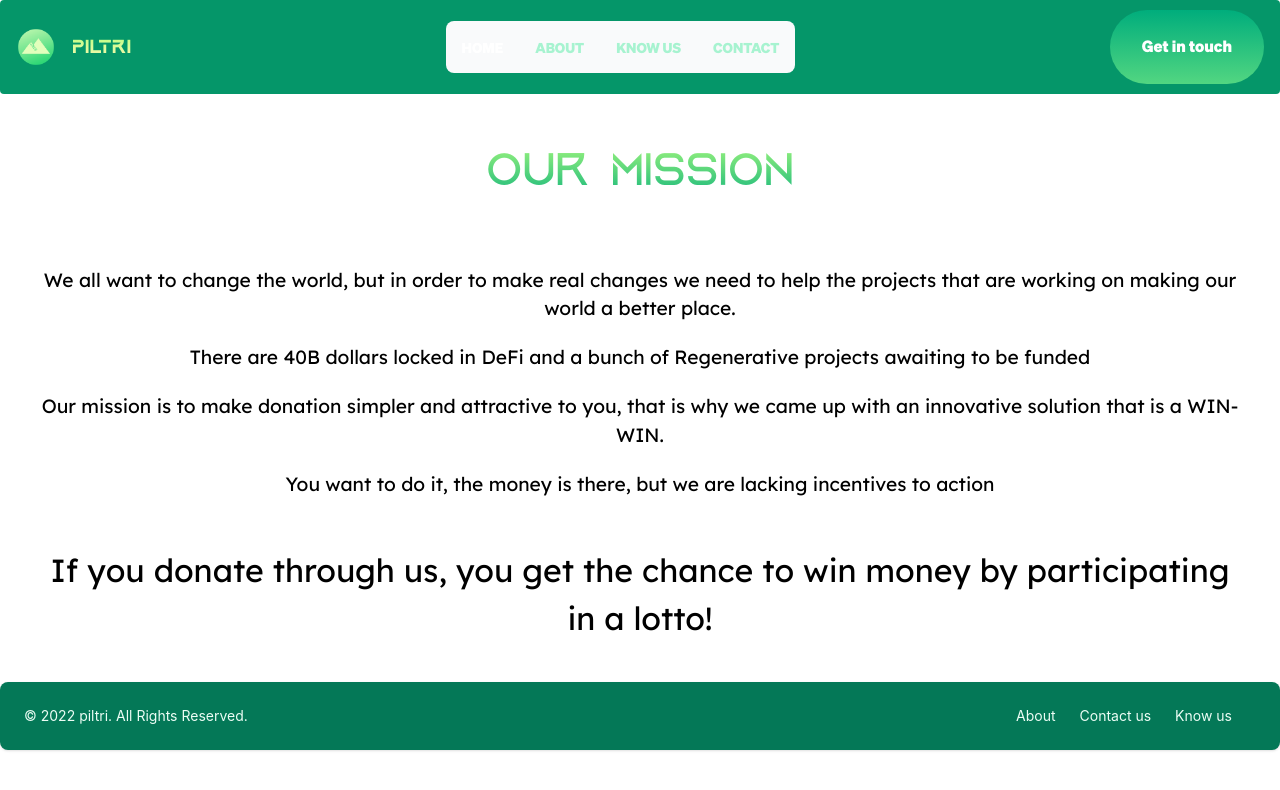
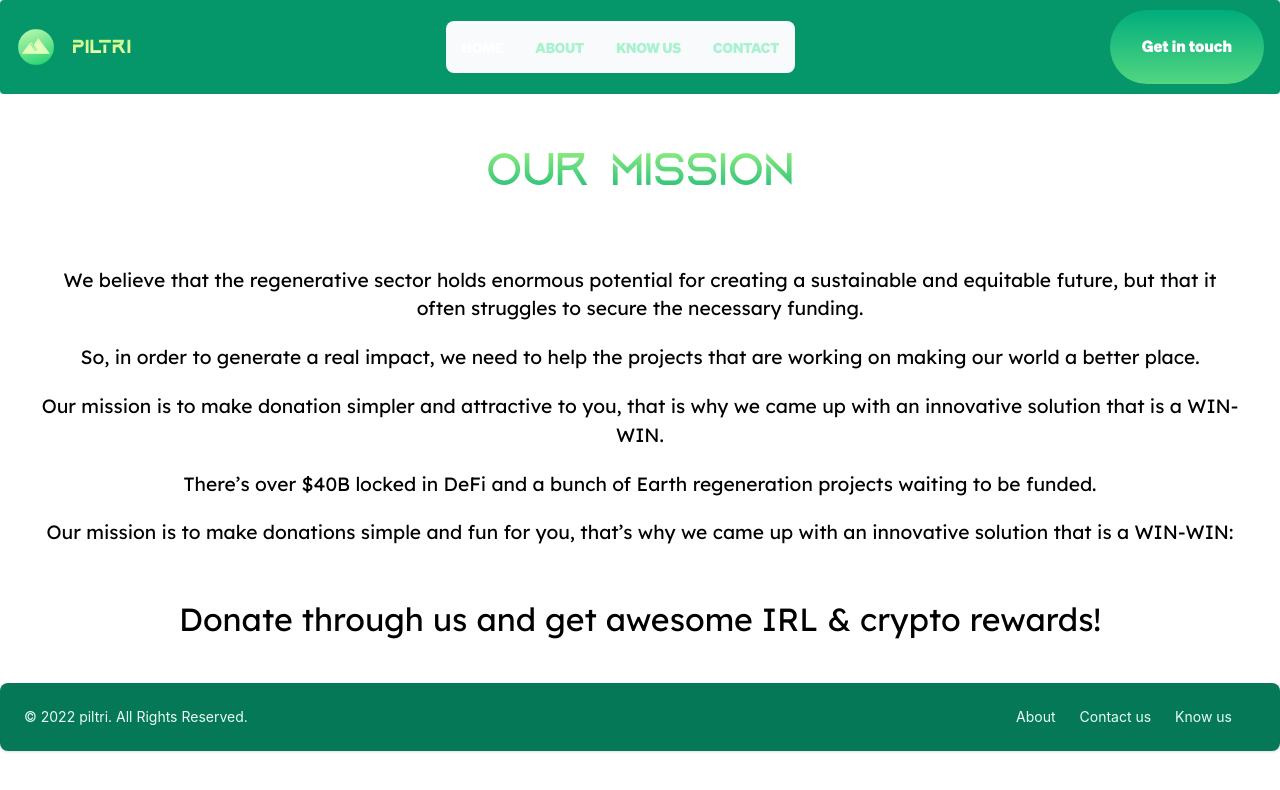
Before and after one commit to marumosquera/piltri, a React (Create React App) app: page /about in a window 1280 px wide. Shown: the top 790 px of the page. Built offline with nearby package versions, Linux system fonts and the light colour scheme.

Commit message:
our mission text

```diff
--- a/src/components/HomeBanner/HomeBanner.css
+++ b/src/components/HomeBanner/HomeBanner.css
@@ -9,7 +9,7 @@
     font-family: 'Aquire','arial','serif';
     font-weight: 800;
     font-size: 5.4rem;
-    word-wrap: break-word;
+
     /* color: #FFF8B5; */
     background: -webkit-linear-gradient(#B5FF7D, #FFF8B5);
     -webkit-background-clip: text;
@@ -33,6 +33,7 @@
     .home-title{
 
         font-size: 2.2rem;
+
     }
 
 }
--- a/src/pages/AboutPage/AboutPage.jsx
+++ b/src/pages/AboutPage/AboutPage.jsx
@@ -7,33 +7,35 @@ export const AboutPage = () => {
       <div className="m-10">
         <h1 className="title-about m-10">Our mission</h1>
         <div className="flex about-container">
-
           <div className="about-page">
             <p className="about-sentence mt-5">
-          We all want to change the world, but in order to make real changes we
-          need to help the projects that are working on making our world a
-          better place.
+              We believe that the regenerative sector holds enormous potential
+              for creating a sustainable and equitable future, but that it often
+              struggles to secure the necessary funding.
             </p>
             <p className="about-sentence mt-5">
-          There are 40B dollars locked in DeFi and a bunch of Regenerative
-          projects awaiting to be funded
+              So, in order to generate a real impact, we need to help the
+              projects that are working on making our world a better place.
             </p>
             <p className="about-sentence mt-5">
-          Our mission is to make donation simpler and attractive to you, that is
-          why we came up with an innovative solution that is a WIN-WIN.
+              Our mission is to make donation simpler and attractive to you,
+              that is why we came up with an innovative solution that is a
+              WIN-WIN.
             </p>
             <p className="about-sentence mt-5">
-          You want to do it, the money is there, but we are lacking incentives
-          to action
+              There’s over $40B locked in DeFi and a bunch of Earth regeneration
+              projects waiting to be funded.
+            </p>
+            <p className="about-sentence mt-5">
+              Our mission is to make donations simple and fun for you, that’s
+              why we came up with an innovative solution that is a WIN-WIN:
             </p>
             <p className="about-last mt-12">
-          If you donate through us, you get the chance to win money by
-          participating in a lotto!{" "}
+              Donate through us and get awesome IRL & crypto rewards!
             </p>
           </div>
         </div>
       </div>
-
     </>
   );
 };
```
Also changed, not shown: src/components/HomeBanner/HomeBanner.jsx (+12 -8 lines). Lines whose indentation alone changed are shown as unchanged.
